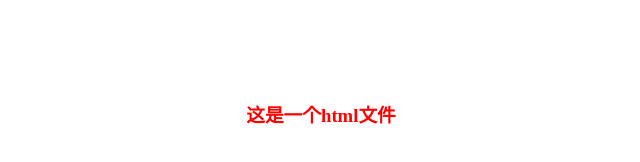
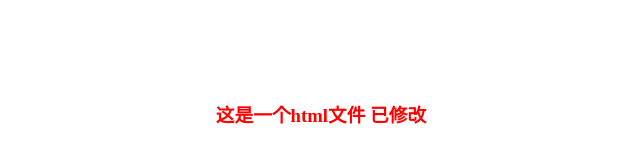
Before and after one commit to liquid7960/leetcodeJavaPractice, a plain HTML site: page index.html in a window 1280 px wide. Shown: the whole page, without its empty margins (319-959 px from the left). Drawn offline with Linux system fonts and the light colour scheme.

Commit message:
xiugai index.html

```diff
--- a/index.html
+++ b/index.html
@@ -6,6 +6,6 @@
 </head>
 
 <body>
-    <h3>这是一个html文件</h3>
+    <h3>这是一个html文件   已修改</h3>
 </body>
 </html>
```
